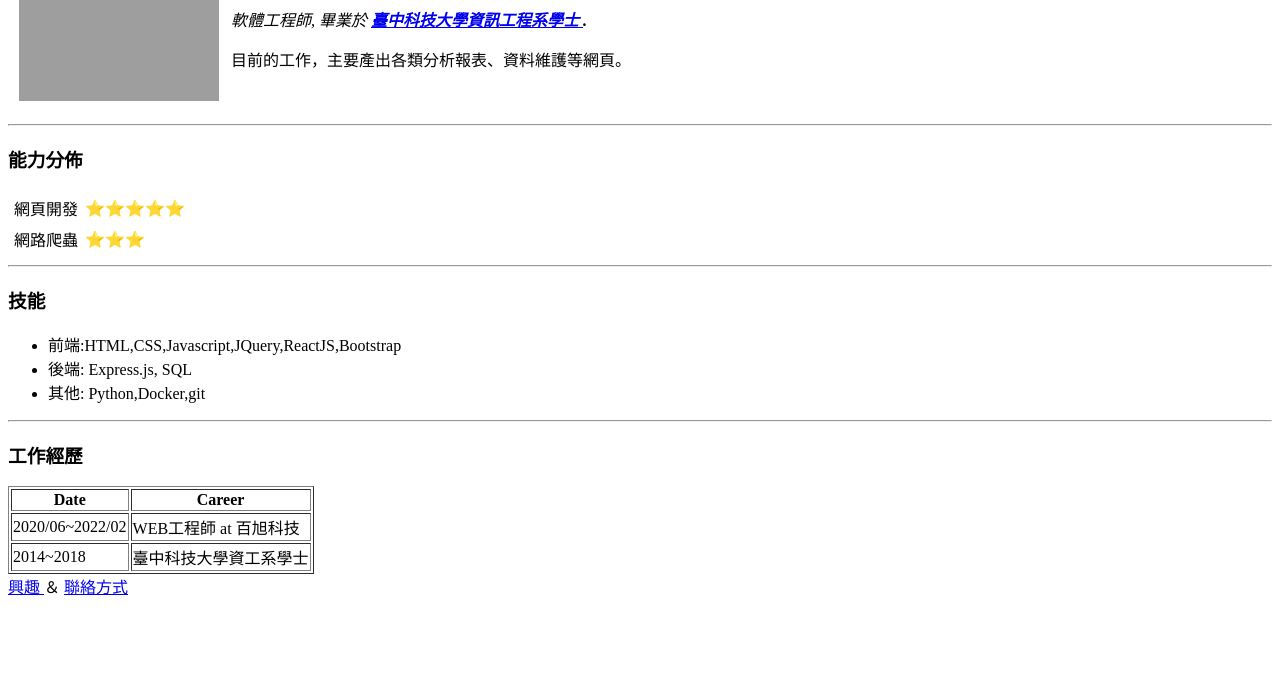
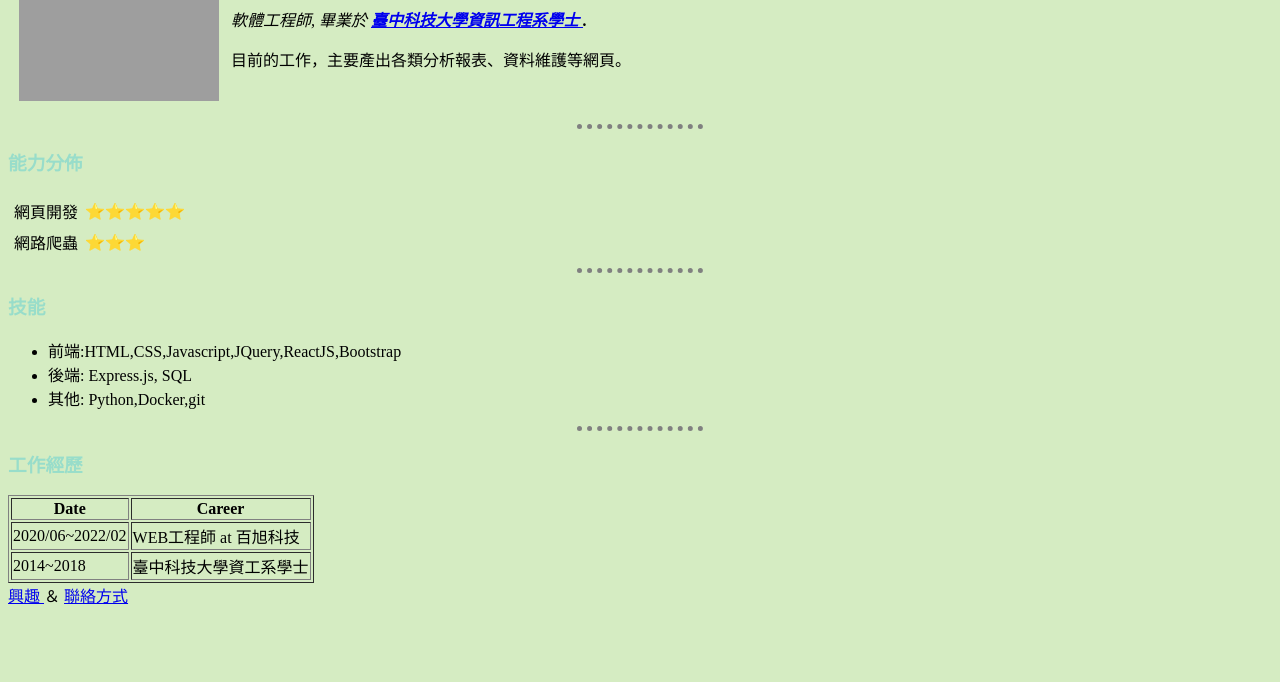
Before and after one commit to kabuto412rock/cv, a plain HTML site: page index.html in a window 1280 px wide. Shown: the part 118-800 px from the top of the page. Drawn offline with Linux system fonts and the light colour scheme; grey boxes are pictures that could not be loaded.

Commit message:
Add Simple CSS

```diff
--- /dev/null
+++ b/css/styles.css
@@ -0,0 +1,14 @@
+body {
+  background-color: #D5ECC2;
+}
+hr {
+  border-style: none;
+  border-top-style: dotted;
+  border-color: grey;
+  width: 10%;
+  border-width: 5px;
+}
+
+h1, h3 {
+  color: #98DDCA;
+}
--- a/index.html
+++ b/index.html
@@ -6,6 +6,7 @@
     <meta http-equiv="X-UA-Compatible" content="IE=edge" />
     <meta name="viewport" content="width=device-width, initial-scale=1.0" />
     <title>Jason's Personal Site</title>
+    <link rel="stylesheet" href="css/styles.css">
   </head>
   <body>
     <table cellspacing="10" >
```
Also changed, not shown: contact-me.html (+4 -2 lines), hobbies.html (+1 -0 lines).
